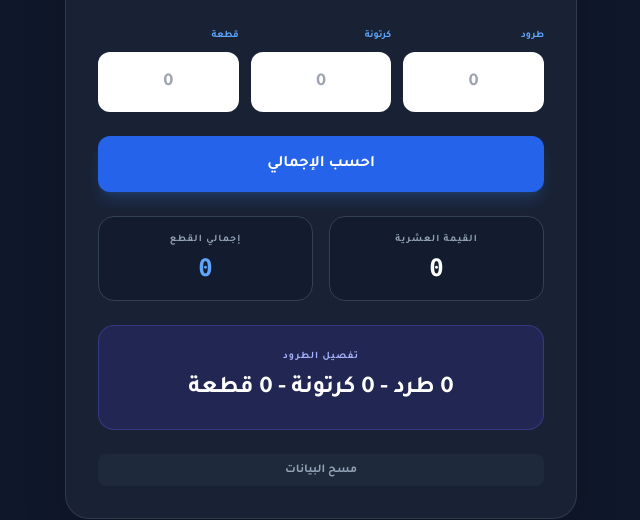
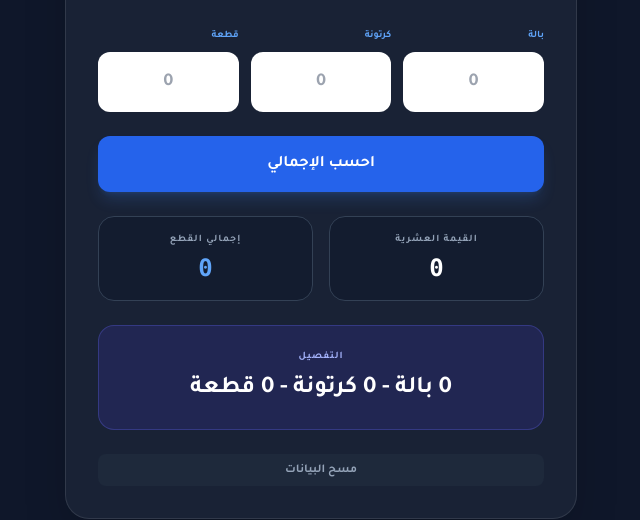
Before and after one commit to MoeJoe37/East-Crescent-Tools, a plain HTML site: page index.html in a window 1280 px wide. Both pictures are taken after a click on the button "احسب الإجمالي". Shown: the part 358-878 px from the top of the page, 319-959 px from the left. Drawn offline with nearby package versions, Linux system fonts and the light colour scheme.

Commit message:
update3.1

```diff
--- a/index.html
+++ b/index.html
@@ -66,7 +66,7 @@
             <!-- Three Entry Fields (New Input Method) -->
             <div class="grid grid-cols-3 gap-3">
                 <div>
-                    <label class="block text-[10px] font-bold text-blue-400 uppercase mb-2" data-en="Packages" data-ar="طرود">طرود</label>
+                    <label class="block text-[10px] font-bold text-blue-400 uppercase mb-2" data-en="Packages" data-ar="بالة">بالة</label>
                     <input type="number" id="inputPkg" placeholder="0" class="cake-input w-full p-4 rounded-xl border-none text-lg font-bold outline-none focus:ring-4 focus:ring-blue-500/30 text-center">
                 </div>
                 <div>
@@ -94,7 +94,7 @@
             </div>
 
             <div id="cakeDetailedResult" class="bg-indigo-900/40 p-6 rounded-2xl border border-indigo-500/30 text-center">
-                <p class="text-[10px] text-indigo-300 font-bold uppercase tracking-widest mb-2" data-en="Package Breakdown" data-ar="تفصيل الطرود">تفصيل الطرود</p>
+                <p class="text-[10px] text-indigo-300 font-bold uppercase tracking-widest mb-2" data-en="Package Breakdown" data-ar=" التفصيل ">التفصيل </p>
                 <p id="cakeFormatVal" class="text-2xl font-bold text-white">-</p>
             </div>
 
@@ -230,7 +230,7 @@
             document.getElementById('cakeTotalPcs').innerText = totalPcs;
 
             const formatStr = currentLang === 'ar'
-                ? `${resPkg} طرد - ${resBox} كرتونة - ${resPcs} قطعة`
+                ? `${resPkg} بالة - ${resBox} كرتونة - ${resPcs} قطعة`
                 : `${resPkg} Pkg - ${resBox} Box - ${resPcs} Pcs`;
 
             document.getElementById('cakeFormatVal').innerText = formatStr;
```
